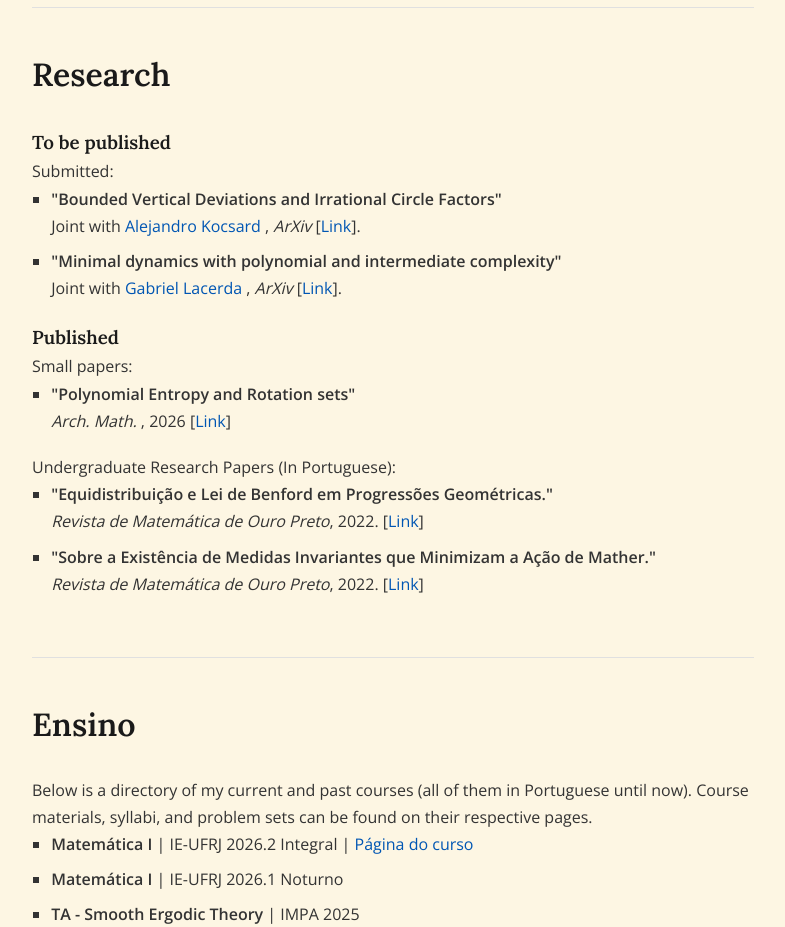
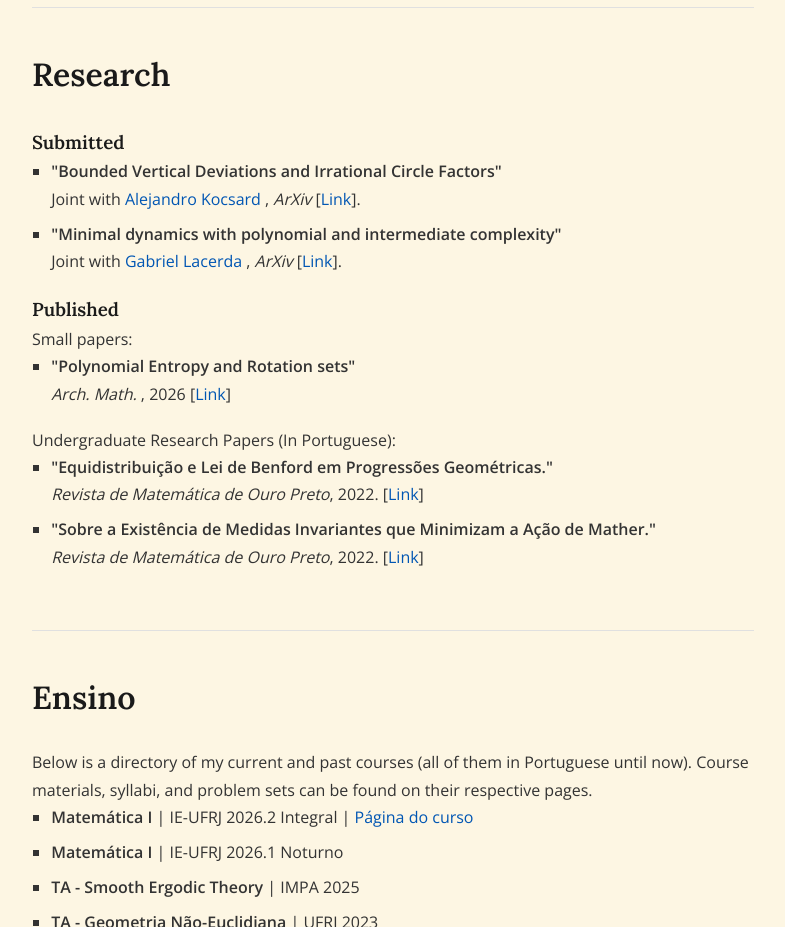
Before and after one commit to Heric-Correa/heric-correa.github.io, a plain HTML site: page index.html in a window 1280 px wide. Shown: the part 1000-1927 px from the top of the page, without its empty margins (247-1032 px from the left). Drawn offline with nearby package versions, Linux system fonts and the light colour scheme.

Commit message:
Update index.html

```diff
--- a/index.html
+++ b/index.html
@@ -199,8 +199,7 @@
 
         <section id="research">
             <h2>Research</h2>
-            <h3>To be published</h3>
-            <p>Submitted:</p>
+            <h3>Submitted</h3>
             <ul class="custom-list">
                 <li>
                     <strong>"Bounded Vertical Deviations and Irrational Circle Factors"</strong> <br>
```
